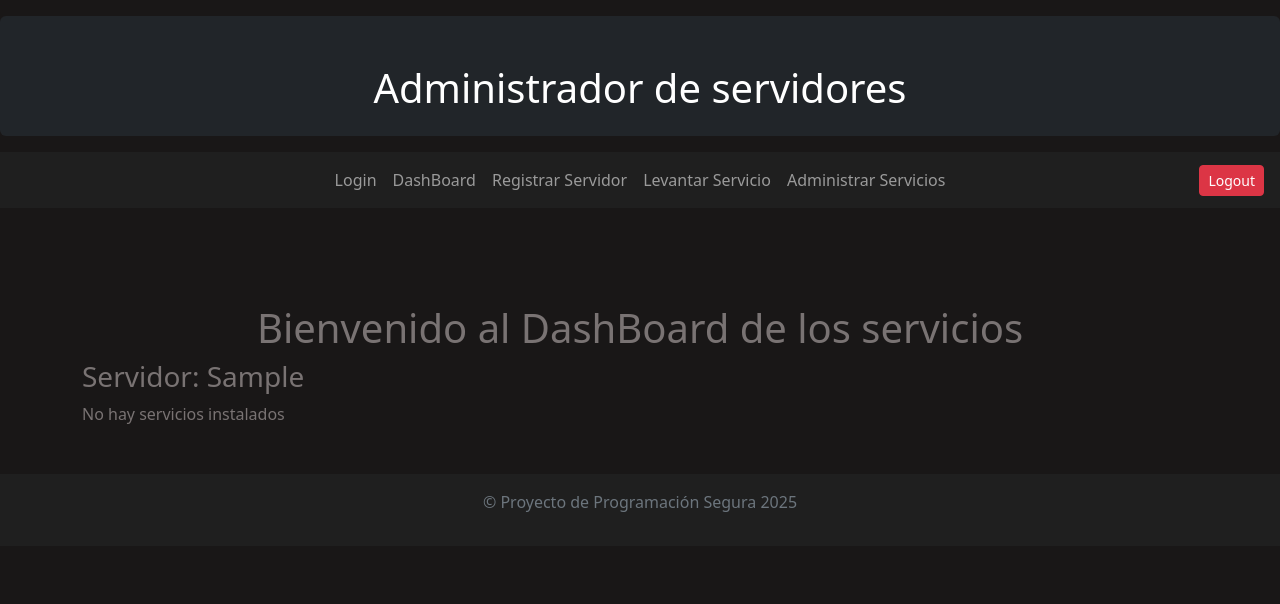
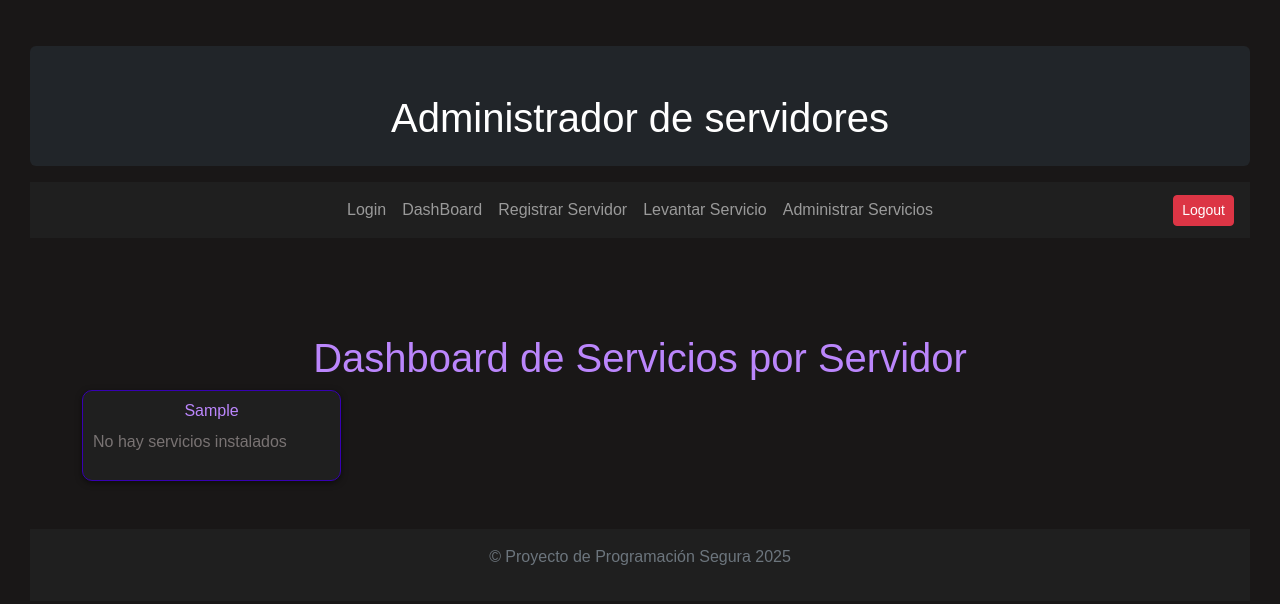
Before and after one commit to IsaLanCe/Proyecto, a Django app: template Proyecto/proyecto/templates/panel.html in a window 1280 px wide. Shown: the top 604 px of the page. Run offline with Django 4.2, Linux system fonts and the light colour scheme; the template is opened without the code that fills it: values that come from a table or form of the project are taken from there, others are empty; tables that the repository leaves empty hold one stand-in row (values such as "Sample post").

Commit message:
Estructura del dashboard en tabla por cada servidor

```diff
--- a/Proyecto/proyecto/templates/panel.html
+++ b/Proyecto/proyecto/templates/panel.html
@@ -2,36 +2,82 @@
 
 {% block titulo %}DashBoard{% endblock %}
 
+{% block contenido %}
 <style>
     body {
+        background-color: #191717;
+        color: #797373;
         font-family: Arial, sans-serif;
         padding: 30px;
-        background-color: #f8f9fa;
     }
-    .servidor {
-        background-color: #fff;
-        border: 1px solid #ddd;
+
+    .grid-servidores {
+        display: flex;
+        flex-wrap: wrap;
+        gap: 20px;
+        justify-content: flex-start;
+    }
+
+    .tabla-servidor {
+        background-color: #1f1f1f;
+        border: 1px solid #3700b3;
         border-radius: 10px;
-        padding: 20px;
+        padding: 10px;
+        width: calc(25% - 20px); /* 4 por fila */
+        min-width: 220px;
+        box-shadow: 0 2px 6px rgba(0, 0, 0, 0.5);
+    }
+
+    .tabla-servidor h3 {
+        text-align: center;
+        margin-bottom: 10px;
+        font-size: 16px;
+        color: #bb86fc;
+    }
+
+    .tabla-servidor table {
+        width: 100%;
+        border-collapse: collapse;
+        color: #797373;
+    }
+
+    .tabla-servidor th,
+    .tabla-servidor td {
+        padding: 5px;
+        text-align: left;
+        font-size: 14px;
+        border-bottom: 1px solid #3700b3;
+    }
+
+    .tabla-servidor th {
+        color: #bb86fc;
+    }
+
+    .alert {
+        background-color: #2c2c2c;
+        color: #bb86fc;
+        border-left: 4px solid #3700b3;
+        padding: 15px;
         margin-bottom: 20px;
-        box-shadow: 0 1px 5px rgba(0, 0, 0, 0.1);
     }
-    .servidor h3 {
-        margin: 0 0 10px;
-        color: #343a40;
+
+    a {
+        color: #4b4a4d;
+        text-decoration: none;
     }
-    .servidor ul {
-        padding-left: 20px;
+
+    a:hover {
+        color: #ffffff;
+        text-decoration: underline;
     }
 </style>
 
+<h1 style="text-align: center;" class="text-primary-custom">Dashboard de Servicios por Servidor</h1>
 
-{% block contenido %}
 {% if errores %}
-<div id="errores" class="alert bg-secondary text-dark alert-dismissible text-white">
-
+    <div class="alert">
         <strong>Errores:</strong>
-    <ul id="lista-errores">
+        <ul>
             {% for error in errores %}
                 <li>{{ error }}</li>
             {% endfor %}
@@ -39,27 +85,31 @@
     </div>
 {% endif %}
 
-<h1 style="text-align: center;">Bienvenido al DashBoard de los servicios</h1>
-
-{% if servidores %}
+<div class="grid-servidores">
     {% for servidor in servidores %}
-        <div class="servidor">
-            <h3>Servidor: {{ servidor.dominio }}</h3>
+        <div class="tabla-servidor">
+            <h3>{{ servidor.dominio }}</h3>
             {% with instalaciones=servidor.instalacionservicio_set.all %}
                 {% if instalaciones %}
-                    <ul>
+                    <table>
+                        <thead>
+                            <tr>
+                                <th>Servicio</th>
+                            </tr>
+                        </thead>
+                        <tbody>
                             {% for instalacion in instalaciones %}
-                            <li>{{ instalacion.servicio.nombre_completo }}</li>
+                                <tr>
+                                    <td>{{ instalacion.servicio.nombre_completo }}</td>
+                                </tr>
                             {% endfor %}
-                    </ul>
+                        </tbody>
+                    </table>
                 {% else %}
                     <p>No hay servicios instalados</p>
                 {% endif %}
             {% endwith %}
         </div>
-    {% empty %}
-        <p>No hay servidores registrados</p>
     {% endfor %}
-{% endif %}
-
+</div>
 {% endblock %}
```
Lines whose indentation alone changed are shown as unchanged.
